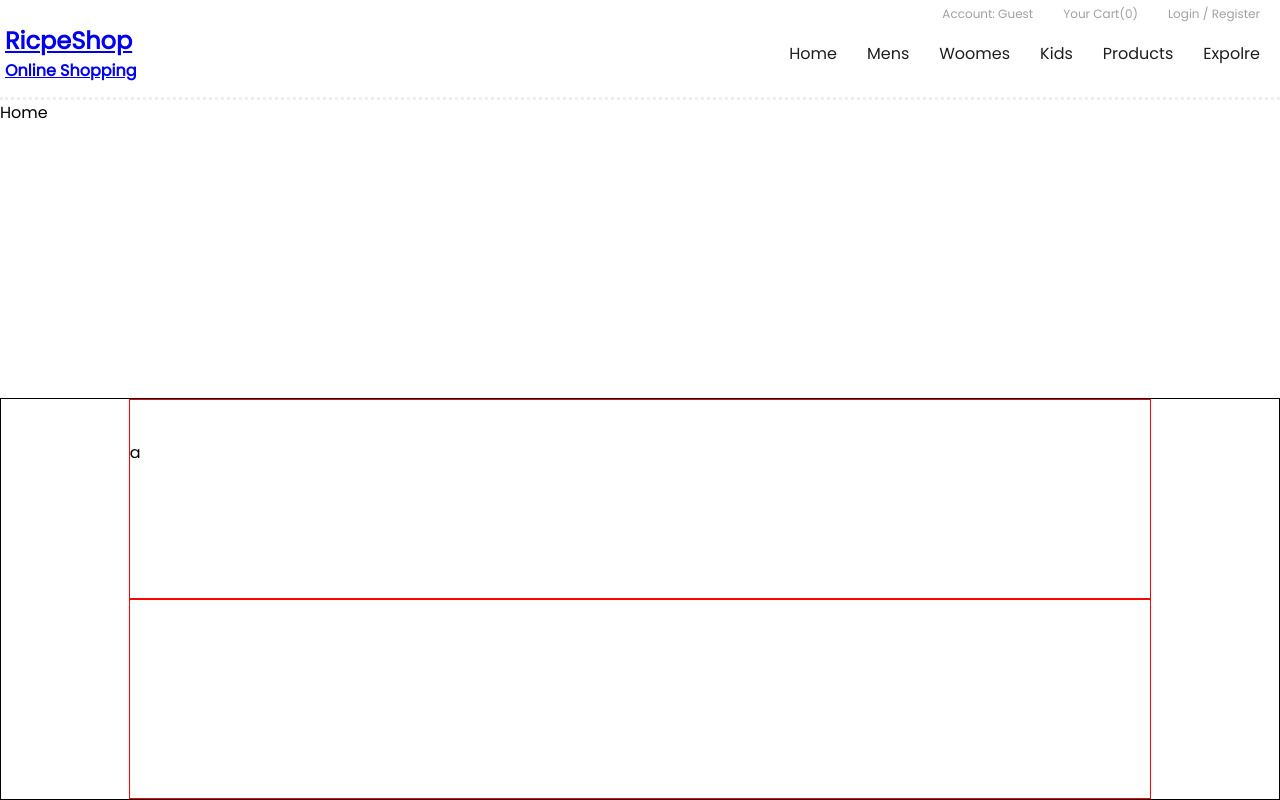
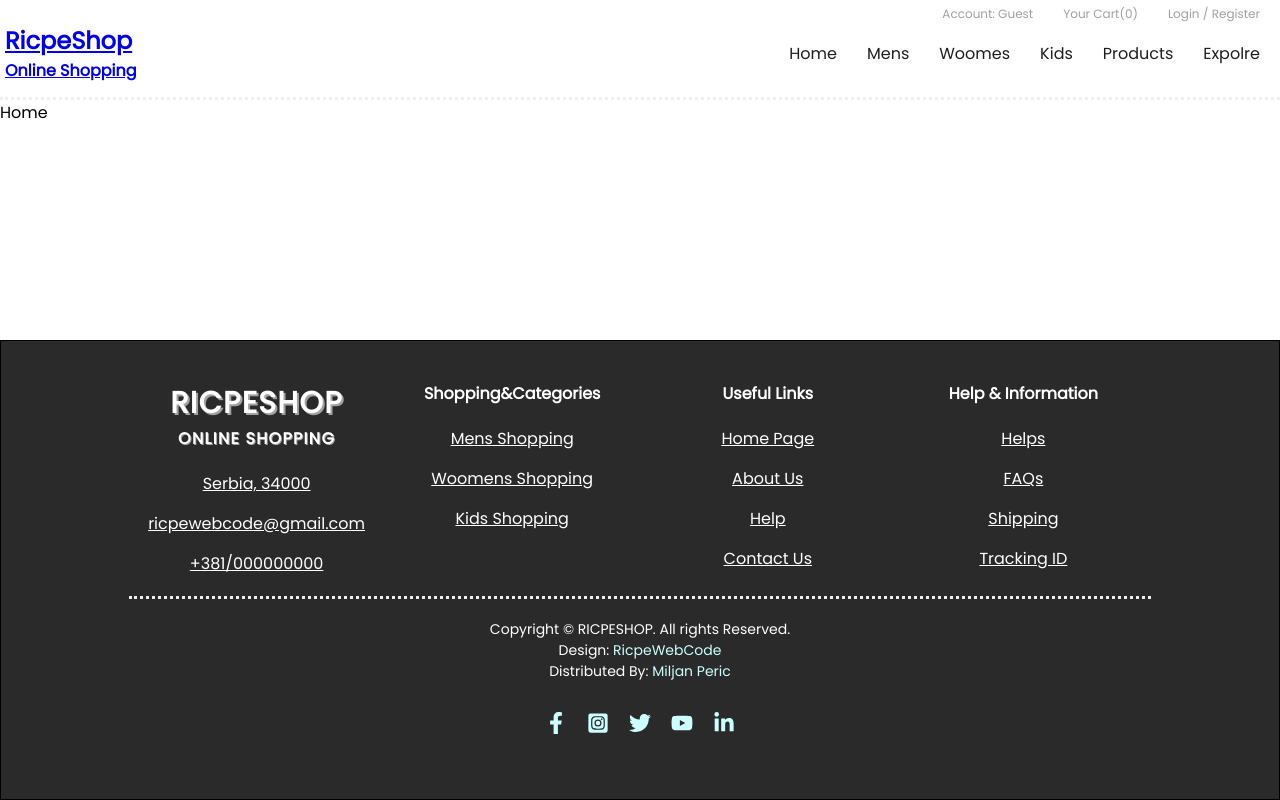
Before and after one commit to kotikCrypto/ecommerce, a React (Create React App) app in the folder frontend/: page / in a window 1280 px wide. Built offline with nearby package versions, Linux system fonts and the light colour scheme.

Commit message:
created and styled footer

```diff
--- a/frontend/package.json
+++ b/frontend/package.json
@@ -8,6 +8,7 @@
     "@testing-library/user-event": "^13.5.0",
     "react": "^18.2.0",
     "react-dom": "^18.2.0",
+    "react-icons": "^4.7.1",
     "react-router-dom": "^6.8.0",
     "react-scripts": "5.0.1",
     "web-vitals": "^2.1.4"
--- a/frontend/src/App.css
+++ b/frontend/src/App.css
@@ -18,10 +18,11 @@
     margin: 0 15px;
     color: #a1a1a1;
     text-decoration: none;
+    transition: all 0.5s;
 }
 
 .headerTopLinks a:hover {
-    text-decoration: underline;
+    color: #1e1e1e;
 }
 
 .headerBottom {
@@ -72,20 +73,108 @@
 
 .footer {
     border: 1px solid #000;
+    background-color: #2a2a2a;
 }
 
 .footerTop {
     display: block;
     margin: 0 auto;
-    border: 1px solid #ff0000;
-    width: 80%;height: 200px;
+    width: 80%;
     padding: 40px 0 20px 0;
+}
+
+.footerTop {
+    display: flex;
+    border-bottom: 3px dotted #eee;
+}
+
+.footerDiv {
+    flex: 1;
 }
 
 .footerBottom {
     display: block;
     margin: 0 auto;
-    border: 1px solid #ff0000;
     width: 80%;height: 200px;
-    padding: 20px 0 40px 0;
+    padding: 20px 0 20px 0;
 }
+
+.footerBottomCopyright {
+    text-align: center;
+}
+
+.footerBottomSocials {
+    margin-top: 30px;
+}
+
+.footerBottomSocials svg {
+    font-size: 22px;
+    margin: 0 10px;
+    cursor: pointer;
+    color: #ccffff;
+    transition: all 0.5s;
+}
+
+.footerBottomSocials svg:hover {
+    color: #cc6666;
+}
+
+.footerBottomText {
+    color: #fff;
+    font-size: 14px;
+    /* letter-spacing: 1.3px; */
+}
+
+.footerBottomText a {
+    color: #ccffff;
+    text-decoration: none;
+    transition: all 0.5s;
+}
+
+.footerBottomText a:hover {
+    color: #cc6666;
+}
+
+.footerLogo .footerLogoLink {
+    color: #ffff;
+    text-transform: uppercase;
+    text-decoration: none;
+    text-align: center;
+    letter-spacing: 1.3px;
+}
+
+.footerLogo .footerLogoLink h2 {
+    font-size: 30px;
+    text-shadow: 2px 2px #a1a1a1;
+}
+
+.footerLogo .footerLogoLink h4 {
+    /* font-size: 20px;  */
+    text-shadow: 1px 1px #a1a1a1;
+}
+
+.footerLinks {
+    display: flex;
+    align-items: center;
+    flex-direction: column;
+    text-decoration: none;
+}
+
+.footerLinks a {
+    margin-top: 15px;
+    color: #fff;
+    transition: all 0.5s;
+}
+
+.footerLinks a:hover {
+    color: #aaa;
+}
+
+.footerLinks a:first-child {
+    margin-top: 20px;
+}
+
+.footerTitle h4 {
+    text-align: center;
+    color: #fff;
+}
--- a/frontend/src/components/Footer.jsx
+++ b/frontend/src/components/Footer.jsx
@@ -1,19 +1,77 @@
 import React from 'react'
+import { Link, NavLink } from "react-router-dom"
+import { FaFacebookF, FaInstagramSquare, FaLinkedinIn, FaTwitter, FaYoutube } from 'react-icons/fa';
 
 const Footer = () => {
     return (
         <div className='footer'>
 
             <div className="footerTop">
-                <div className="footerDiv">a</div>
-                <div className="footerDiv"></div>
-                <div className="footerDiv"></div>
-                <div className="footerDiv"></div>
+                <div className="footerDiv">
+                    <div className="footerLogo">
+                        <NavLink to="/" className="footerLogoLink">
+                            <h2 className="footerLogoTitle">
+                                RicpeShop
+                            </h2>
+                            <h4 className="footerLogoTitle">
+                                Online Shopping
+                            </h4>
+                        </NavLink>
+                    </div>
+                    <div className="footerLinks">
+                        <Link to="/">Serbia, 34000</Link>
+                        <Link to="/">ricpewebcode@gmail.com</Link>
+                        <Link to="/">+381/000000000</Link>
+                    </div>
+                </div>
+                <div className="footerDiv">
+                    <div className="footerTitle">
+                        <h4>Shopping&Categories</h4>
+                    </div>
+                    <div className="footerLinks">
+                        <Link to="/">Mens Shopping</Link>
+                        <Link to="/">Woomens Shopping</Link>
+                        <Link to="/">Kids Shopping</Link>
+                    </div>
+                </div>
+                <div className="footerDiv">
+                    <div className="footerTitle">
+                        <h4>Useful Links</h4>
+                    </div>
+                    <div className="footerLinks">
+                        <Link to="/">Home Page</Link>
+                        <Link to="/">About Us</Link>
+                        <Link to="/">Help</Link>
+                        <Link to="/">Contact Us</Link>
+                    </div>
+                </div>
+                <div className="footerDiv">
+                <div className="footerTitle">
+                        <h4>Help & Information</h4>
+                    </div>
+                    <div className="footerLinks">
+                    <Link to="/">Helps</Link>
+                    <Link to="/">FAQs</Link>
+                    <Link to="/">Shipping</Link>
+                    <Link to="/">Tracking ID</Link>
+                    </div>
+                </div>
             </div>
 
             <div className="footerBottom">
                 <div className="footerBottomCopyright">
-                    <p className="footerBottomText"></p>
+                    <p className="footerBottomText">Copyright &copy; RICPESHOP. All rights Reserved.</p>
+                    <p className="footerBottomText"><span>Design: <Link to="">RicpeWebCode</Link></span></p>
+                    <p className="footerBottomText">Distributed By:  <Link to="/">Miljan Peric</Link></p>
+
+                    <div className="footerBottomSocials">
+                        <Link to="/"><FaFacebookF /></Link>
+                        <Link to="/"><FaInstagramSquare /></Link>
+                        <Link to="/"><FaTwitter /></Link>
+                        <Link to="/"><FaYoutube /></Link>
+                        <Link to="/"><FaLinkedinIn /></Link>
+                    </div>
+
                 </div>
             </div>
 
```
Also changed, not shown: 1 other file (tests, documents, lock files or other folders).
